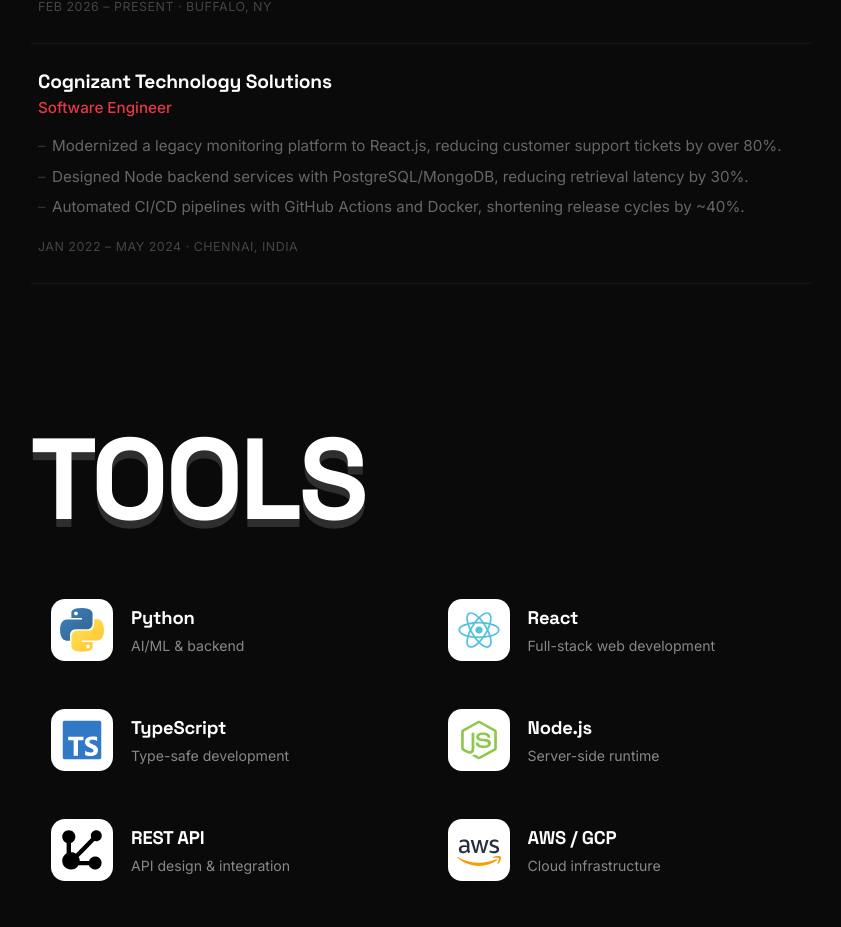
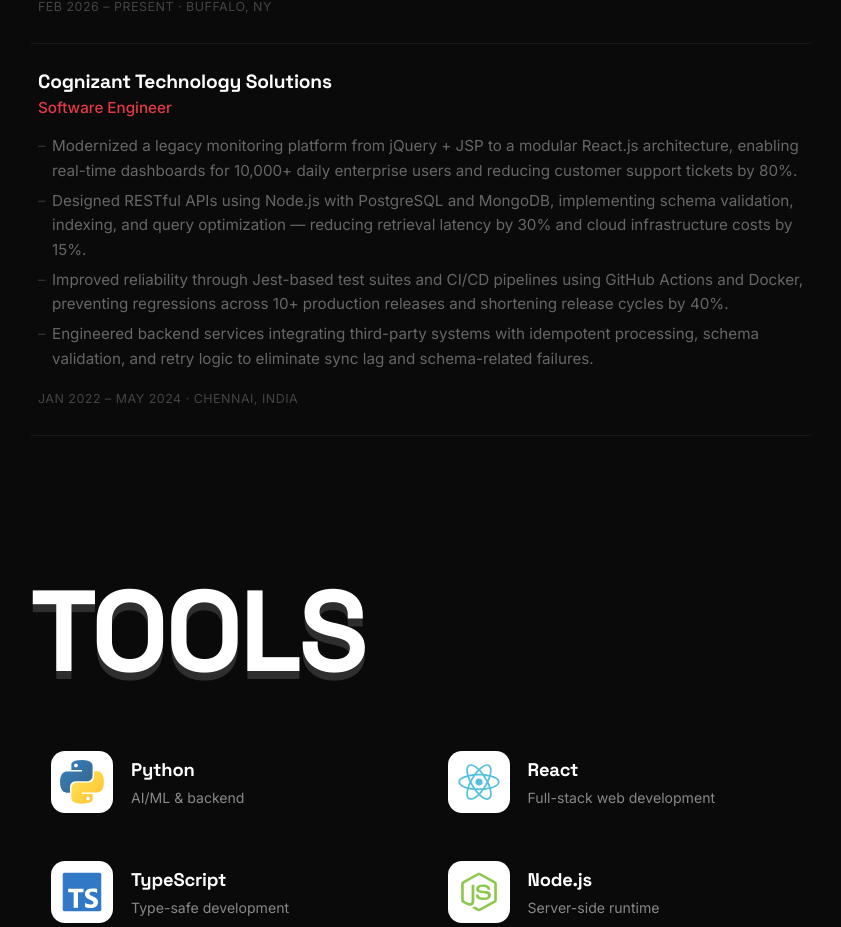
Before and after one commit to KishoreLamar10/myPortfolio, a React (Vite) app: page / in a window 1280 px wide. Shown: the part 2576-3503 px from the top of the page, without its empty margins (419-1260 px from the left). Built offline with nearby package versions, Linux system fonts and the light colour scheme.

Commit message:
update Cognizant experience with full bullet points

```diff
--- a/src/data/knowledge.ts
+++ b/src/data/knowledge.ts
@@ -36,9 +36,10 @@
       location: "Chennai, India",
       period: "Jan 2022 – May 2024",
       highlights: [
-        "Modernized a legacy monitoring platform to React.js, reducing customer support tickets by over 80%.",
-        "Designed Node backend services with PostgreSQL/MongoDB, reducing retrieval latency by 30%.",
-        "Automated CI/CD pipelines with GitHub Actions and Docker, shortening release cycles by ~40%."
+        "Modernized a legacy monitoring platform from jQuery + JSP to a modular React.js architecture, enabling real-time dashboards for 10,000+ daily enterprise users and reducing customer support tickets by 80%.",
+        "Designed RESTful APIs using Node.js with PostgreSQL and MongoDB, implementing schema validation, indexing, and query optimization — reducing retrieval latency by 30% and cloud infrastructure costs by 15%.",
+        "Improved reliability through Jest-based test suites and CI/CD pipelines using GitHub Actions and Docker, preventing regressions across 10+ production releases and shortening release cycles by 40%.",
+        "Engineered backend services integrating third-party systems with idempotent processing, schema validation, and retry logic to eliminate sync lag and schema-related failures."
       ]
     }
   ],
```
